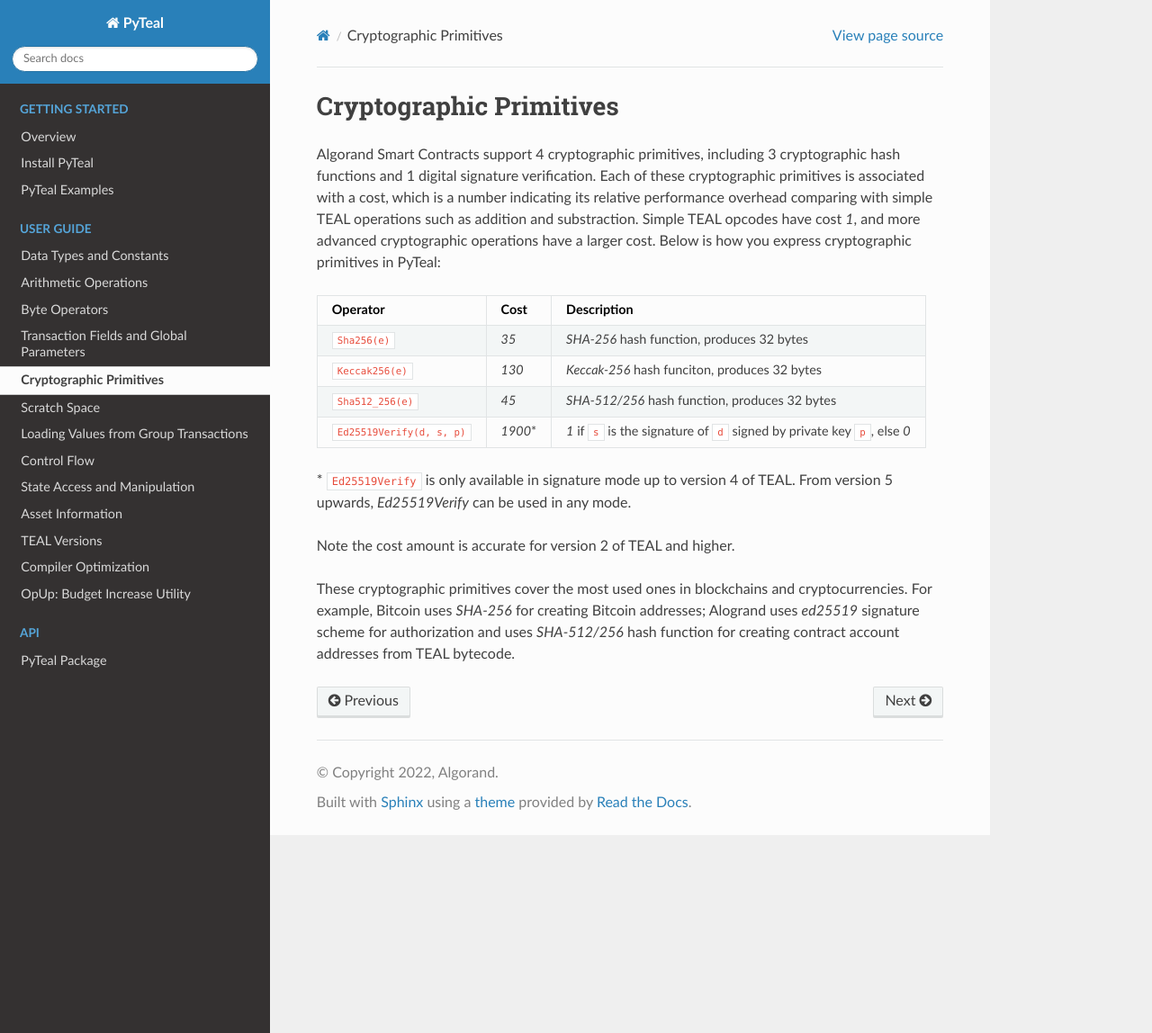
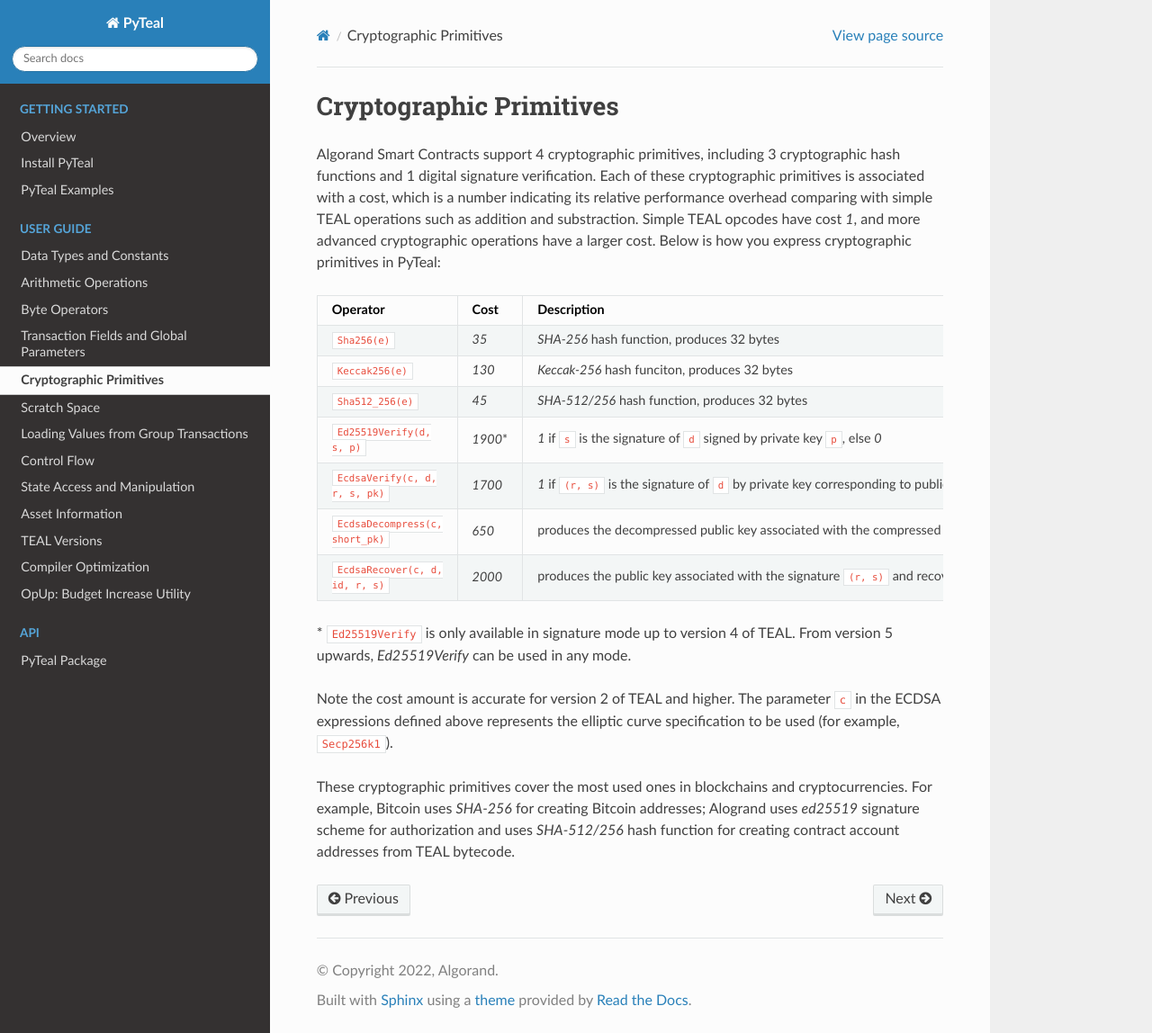
Before and after one commit to algorand/pyteal, a Sphinx documentation site: the page built from docs/crypto.rst, in a window 1280 px wide and 1148 px high. Shown: the whole window at 90% size. Built offline with Sphinx 7.4.7 and the Read the Docs theme 2.0.0, drawn with Linux system fonts in a browser that asks for light colours.

Commit message:
resolve merge conflicts

```diff
--- a/docs/crypto.rst
+++ b/docs/crypto.rst
@@ -11,18 +11,22 @@ Simple TEAL opcodes have cost `1`, and more advanced cryptographic operations ha
 cost. Below is how you express cryptographic primitives in PyTeal:
 
 
-=============================== ========= ========================================================================================
-Operator                        Cost      Description
-=============================== ========= ========================================================================================
-:code:`Sha256(e)`               `35`      `SHA-256` hash function, produces 32 bytes
-:code:`Keccak256(e)`            `130`     `Keccak-256` hash funciton, produces 32 bytes
-:code:`Sha512_256(e)`           `45`      `SHA-512/256` hash function, produces 32 bytes
-:code:`Ed25519Verify(d, s, p)`  `1900`\*  `1` if :code:`s` is the signature of :code:`d` signed by private key :code:`p`, else `0`
-=============================== ========= ========================================================================================
+==================================== ========= ==================================================================================================================
+Operator                             Cost      Description
+==================================== ========= ==================================================================================================================
+:code:`Sha256(e)`                    `35`      `SHA-256` hash function, produces 32 bytes
+:code:`Keccak256(e)`                 `130`     `Keccak-256` hash funciton, produces 32 bytes
+:code:`Sha512_256(e)`                `45`      `SHA-512/256` hash function, produces 32 bytes
+:code:`Ed25519Verify(d, s, p)`       `1900`\*  `1` if :code:`s` is the signature of :code:`d` signed by private key :code:`p`, else `0`
+:code:`EcdsaVerify(c, d, r, s, pk)`  `1700`    `1` if :code:`(r, s)` is the signature of :code:`d` by private key corresponding to public key :code:`pk`, else 0
+:code:`EcdsaDecompress(c, short_pk)` `650`     produces the decompressed public key associated with the compressed public key :code:`short_pk`
+:code:`EcdsaRecover(c, d, id, r, s)` `2000`    produces the public key associated with the signature :code:`(r, s)` and recovery id :code:`id`
+==================================== ========= ==================================================================================================================
 
 \* :code:`Ed25519Verify` is only available in signature mode up to version 4 of TEAL. From version 5 upwards, `Ed25519Verify` can be used in any mode.
 
-Note the cost amount is accurate for version 2 of TEAL and higher.
+Note the cost amount is accurate for version 2 of TEAL and higher. The parameter :code:`c` in the ECDSA expressions defined above represents the elliptic curve
+specification to be used (for example, :code:`Secp256k1`).
 
 These cryptographic primitives cover the most used ones in blockchains and cryptocurrencies. For example, Bitcoin uses `SHA-256` for creating Bitcoin addresses;
 Alogrand uses `ed25519` signature scheme for authorization and uses `SHA-512/256` hash function for
```
Also changed, not shown: 1 other file.
